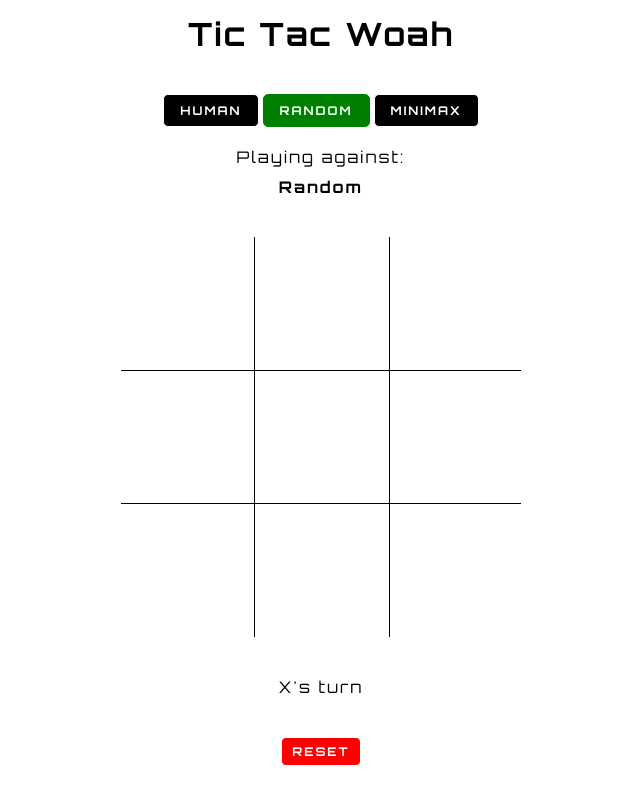
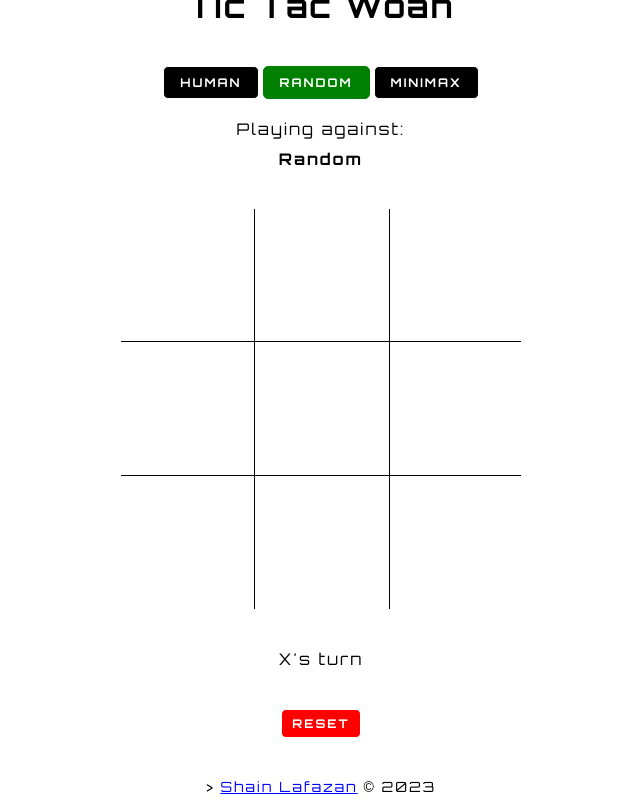
Before and after one commit to srslafazan/tic-tac-toe-web, a Next.js app: page / in a window 1280 px wide. Shown: the whole page, without its empty margins (319-959 px from the left). Built offline with nearby package versions, Linux system fonts and the light colour scheme.

Commit message:
Update styles

```diff
--- a/components/TicTacToe.module.css
+++ b/components/TicTacToe.module.css
@@ -23,8 +23,9 @@
   display: flex;
   align-items: center;
   justify-content: center;
-  background-color: rgb(255, 255, 255);
+  background-color: white;
   border-radius: 0;
+  color: black;
 }
 
 .cell:hover {
--- a/pages/index.module.css
+++ b/pages/index.module.css
@@ -6,3 +6,15 @@
   align-items: center;
   justify-content: center;
 }
+
+.copywright {
+  font-size: 14px;
+  color: #000;
+  margin: 20px auto;
+}
+
+@media (prefers-color-scheme: dark) {
+  .copywright {
+    color: #fff;
+  }
+}
--- a/pages/index.tsx
+++ b/pages/index.tsx
@@ -7,6 +7,13 @@ export default function Home() {
     <main className={styles.main}>
       <h1>Tic Tac Woah</h1>
       <TicTacToe />
+      <span className={styles.copywright}>
+        &gt;{" "}
+        <a href="https://www.shainlafazan.com" target="_blank">
+          Shain Lafazan
+        </a>{" "}
+        © 2023
+      </span>
     </main>
   );
 }
--- a/styles/globals.css
+++ b/styles/globals.css
@@ -97,8 +97,7 @@ body {
 }
 
 a {
-  color: inherit;
-  text-decoration: none;
+  color: blue;
 }
 
 @media (prefers-color-scheme: dark) {
```
